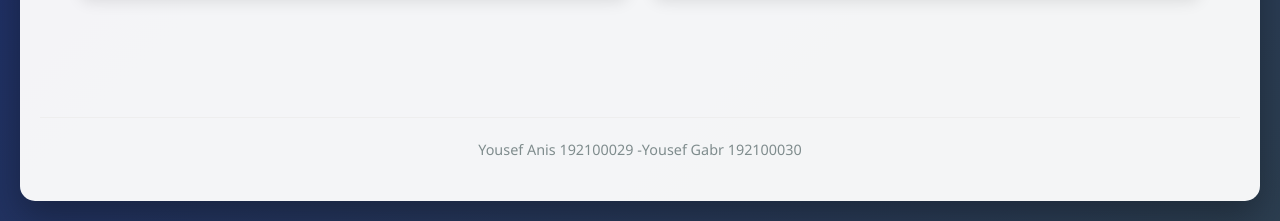
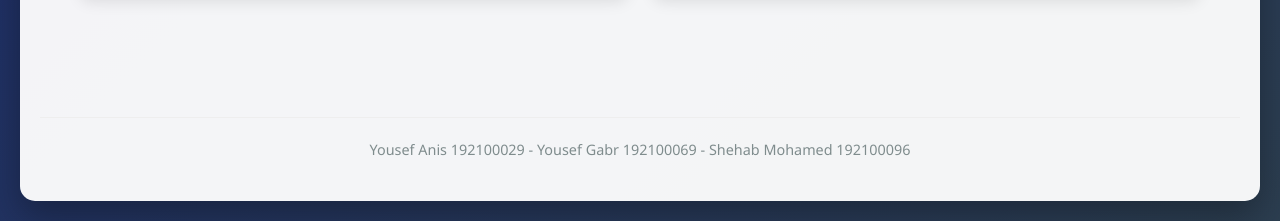
Before and after one commit to YousefAnisSpam/ECU_Sim_Project, a plain HTML site: page index.html in a window 1280 px wide. Shown: the part 657-878 px from the top of the page. Drawn offline with Linux system fonts and the light colour scheme.

Commit message:
Add files via upload

```diff
--- a/index.html
+++ b/index.html
@@ -42,7 +42,7 @@
         </div>
 
         <div class="footer">
-            <p>Yousef Anis 192100029 -Yousef Gabr 192100030 </p>
+            <p>Yousef Anis 192100029 - Yousef Gabr 192100069 - Shehab Mohamed 192100096</p>
         </div>
     </div>
 </body>
```
